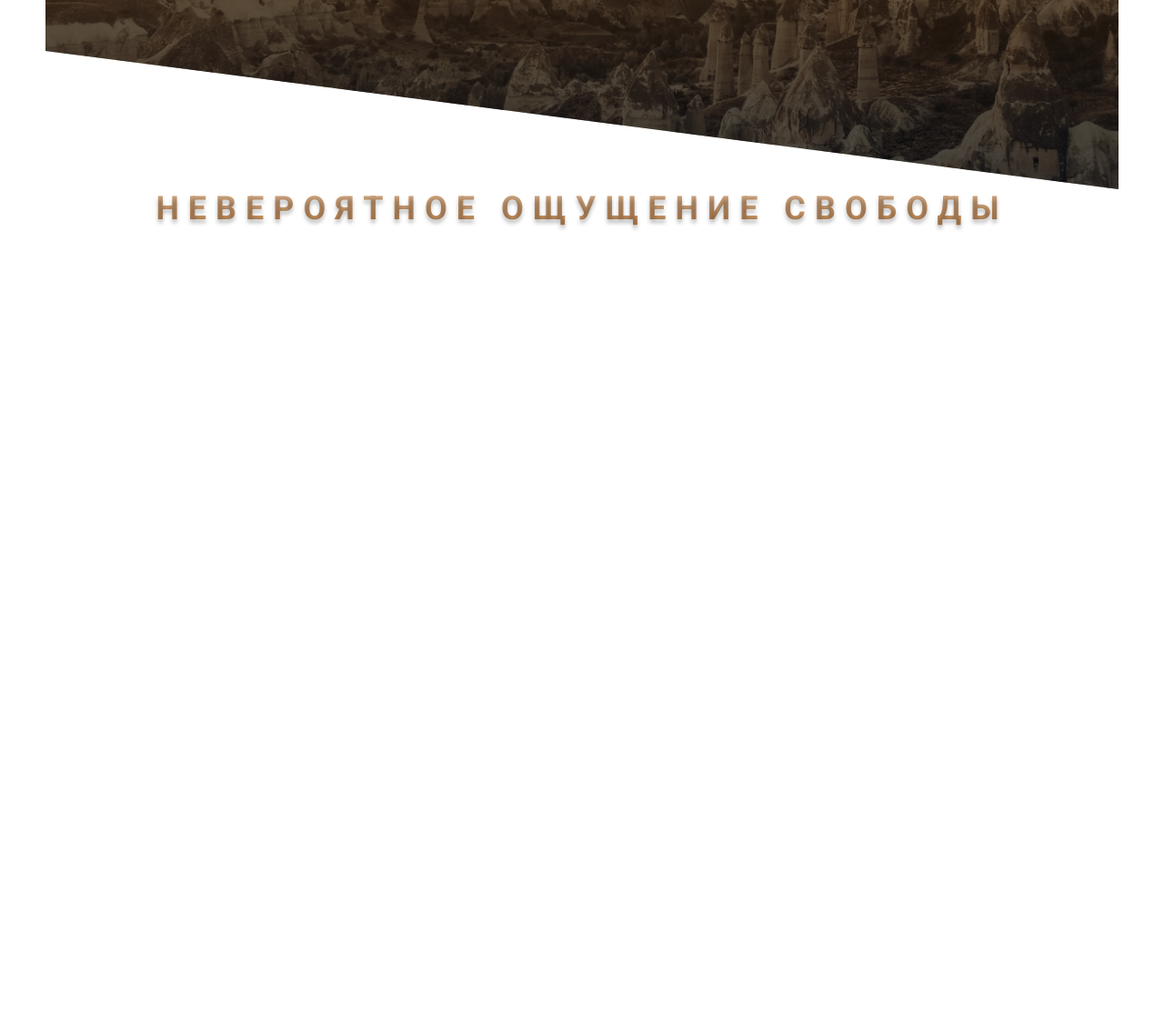
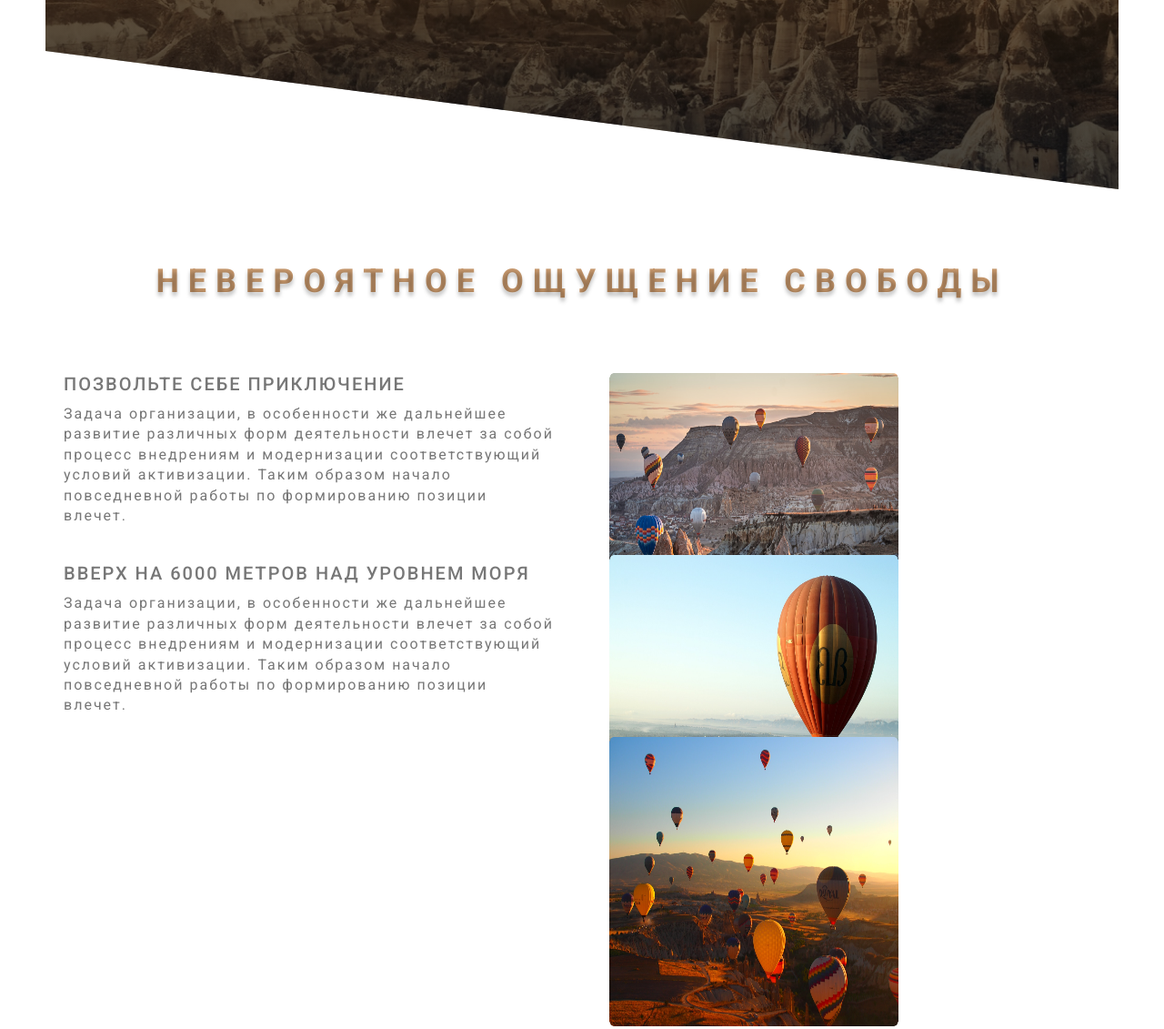
Before and after one commit to tecna-developer/ballons, a plain HTML site: page index.html in a window 1280 px wide. Shown: the part 621-1752 px from the top of the page at 91% size. Before the commit the page ends 921 px from the top, so only its background shows below. Drawn offline with Linux system fonts and the light colour scheme.

Commit message:
modified:   css/style.css 	new file:   image/img_1.png 	new file:   image/img_2.png 	new file:   image/img_3.png 	modified:   index.html 	modified:   scss/base/_animations.scss 	modified:   scss/base/_typography.scss 	modified:   scss/base/_uttilites.scss 	new file:   scss/components/_gallery.scss 	modified:   scss/style.scss

```diff
--- a/index.html
+++ b/index.html
@@ -21,7 +21,22 @@
         </header>
         <main>
             <section class="section__about">
-                <h2 class="title-second">НЕВЕРОЯТНОЕ ОЩУЩЕНИЕ СВОБОДЫ</h2>
+                <h2 class="title-second vertical-space">НЕВЕРОЯТНОЕ ОЩУЩЕНИЕ СВОБОДЫ</h2>
+                <div class="row">
+                    <div class="col-1-of-2">
+                        <h3 class="title-third margin-vertical-small">ПОЗВОЛЬТЕ СЕБЕ ПРИКЛЮЧЕНИЕ</h3>
+                        <p class="section__paragraph margin-vertical-big">Задача организации, в особенности же дальнейшее развитие различных форм деятельности влечет за собой процесс внедрениям и модернизации соответствующий условий активизации. Таким образом начало повседневной работы по формированию позиции влечет.</p>
+                        <h3 class="title-third margin-vertical-small">ВВЕРХ НА 6000 МЕТРОВ НАД УРОВНЕМ МОРЯ</h3>
+                        <p class="section__paragraph margin-vertical-big">Задача организации, в особенности же дальнейшее развитие различных форм деятельности влечет за собой процесс внедрениям и модернизации соответствующий условий активизации. Таким образом начало повседневной работы по формированию позиции влечет.</p>
+                    </div>
+                    <div class="col-1-of-2">
+                        <div class="gallery">
+                            <div class="gallery__wrap"><img src="image/img_1.png" alt="image 1" class="gallery__img"></div>
+                            <div class="gallery__wrap"><img src="image/img_2.png" alt="image 2" class="gallery__img"></div>
+                            <div class="gallery__wrap"><img src="image/img_3.png" alt="image 3" class="gallery__img"></div>
+                        </div>
+                    </div>
+                </div>
 
             </section>
         </main>
--- a/scss/base/_animations.scss
+++ b/scss/base/_animations.scss
@@ -45,3 +45,13 @@
         transform: translateY(0);
     }
 }
+
+/* Анимация заголовка - скучивание при наведении */
+@keyframes skewH2 {
+    0% {
+        transform: skew(30deg, 20deg);
+    }
+    100% {
+        transform: skew(0);
+    }
+}
--- a/scss/base/_typography.scss
+++ b/scss/base/_typography.scss
@@ -5,6 +5,7 @@ body {
     font-family: "Roboto", sans-serif;
     font-weight: 400;
     font-size: 1.6rem;
+    color:$color-gray-light;
 }
 
 // Стили заголовка
@@ -48,4 +49,20 @@ body {
     background-clip: text;
     -webkit-background-clip: text;
     color:transparent;
+    &:hover {
+        animation:skewH2 .3s ease-in-out;
+        backface-visibility: hidden;
+    }
+
 }
+.title-third {
+    font-size: 2rem;
+    letter-spacing: .2rem;
+    font-weight: 500;
+}
+.section__paragraph {
+    font-size: 1.6rem;
+    font-weight: 400;
+    line-height: 140%;
+
+}
--- a/scss/base/_uttilites.scss
+++ b/scss/base/_uttilites.scss
@@ -0,0 +1,10 @@
+.vertical-space {
+    padding-block: 8rem;
+}
+.margin-vertical-small {
+    margin-block-end: 1rem;
+}
+.margin-vertical-big {
+    margin-block-end: 4rem;
+
+}
--- /dev/null
+++ b/scss/components/_gallery.scss
@@ -0,0 +1,14 @@
+.gallery {
+    position: relative;
+    &__wrap {
+        // position: absolute;
+        width: 31.8rem;
+        height: 20rem;
+        border-radius:.5rem;
+    }
+    &__img {
+        width: 100%;
+        aspect-ratio: 1;
+        border-radius: .5rem;
+    }
+}
--- a/scss/style.scss
+++ b/scss/style.scss
@@ -12,6 +12,7 @@
 
 /* Стили компонентов*/
 @import 'components/_button.scss';
+@import 'components/_gallery.scss';
 
 //Layout style
 @import 'layout/header.scss';
```
Also changed, not shown: css/style.css, image/img_1.png (added), image/img_2.png (added), image/img_3.png (added).
